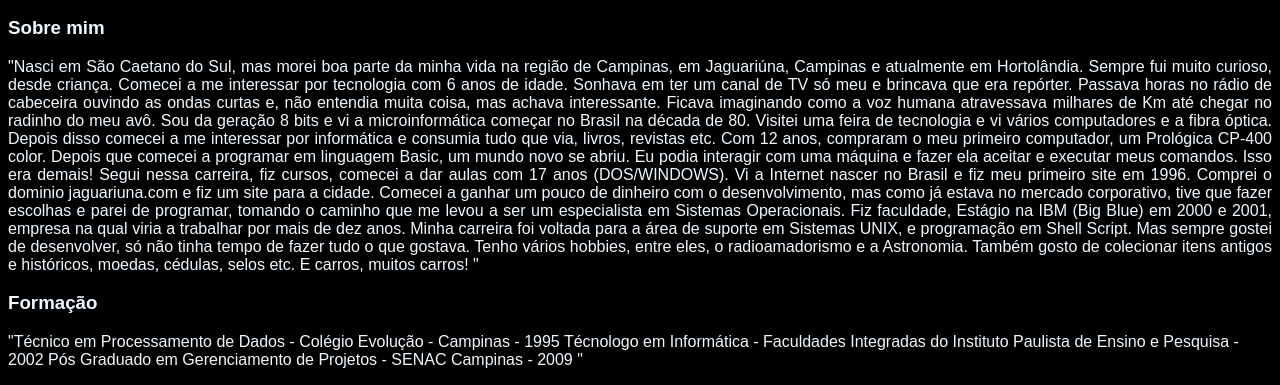
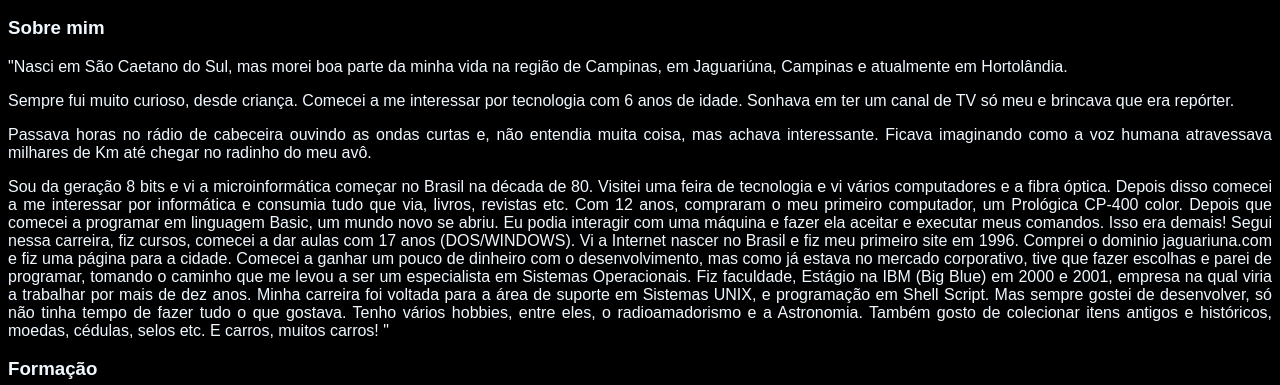
Before and after one commit to remajag/remajag.github.io, a plain HTML site: page index.html in a window 1280 px wide. Shown: the part 357-742 px from the top of the page. Drawn offline with Linux system fonts and the light colour scheme.

Commit message:
Update index.html

```diff
--- a/index.html
+++ b/index.html
@@ -28,12 +28,19 @@
         <p align="Justify">
           "Nasci em São Caetano do Sul, mas morei boa parte da minha vida na
           região de Campinas, em Jaguariúna, Campinas e atualmente em
-          Hortolândia. Sempre fui muito curioso, desde criança. Comecei a me
+          Hortolândia. </p>
+        <p align="Justify">
+          Sempre fui muito curioso, desde criança. Comecei a me
           interessar por tecnologia com 6 anos de idade. Sonhava em ter um canal
-          de TV só meu e brincava que era repórter. Passava horas no rádio de
-          cabeceira ouvindo as ondas curtas e, não entendia muita coisa, mas
+          de TV só meu e brincava que era repórter.
+        </p>
+          <p align="Justify">
+          Passava horas no rádio de cabeceira ouvindo as ondas curtas e, não entendia muita coisa, mas
           achava interessante. Ficava imaginando como a voz humana atravessava
-          milhares de Km até chegar no radinho do meu avô. Sou da geração 8 bits
+          milhares de Km até chegar no radinho do meu avô.
+            </p>
+          <p align="Justify">
+            Sou da geração 8 bits
           e vi a microinformática começar no Brasil na década de 80. Visitei uma
           feira de tecnologia e vi vários computadores e a fibra óptica. Depois
           disso comecei a me interessar por informática e consumia tudo que via,
@@ -43,7 +50,7 @@
           máquina e fazer ela aceitar e executar meus comandos. Isso era demais!
           Segui nessa carreira, fiz cursos, comecei a dar aulas com 17 anos
           (DOS/WINDOWS). Vi a Internet nascer no Brasil e fiz meu primeiro site
-          em 1996. Comprei o dominio jaguariuna.com e fiz um site para a cidade.
+          em 1996. Comprei o dominio jaguariuna.com e fiz uma página para a cidade.
           Comecei a ganhar um pouco de dinheiro com o desenvolvimento, mas como
           já estava no mercado corporativo, tive que fazer escolhas e parei de
           programar, tomando o caminho que me levou a ser um especialista em
```
